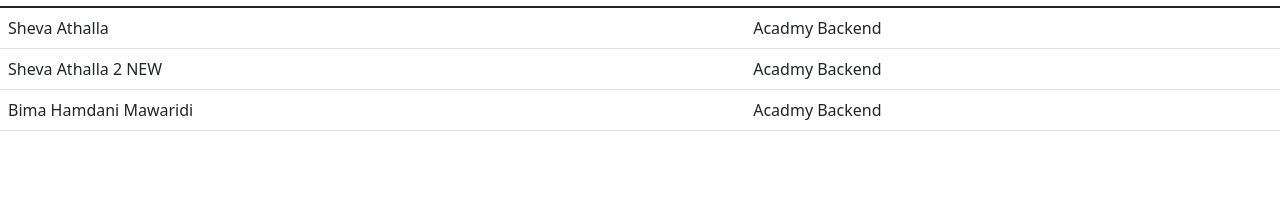
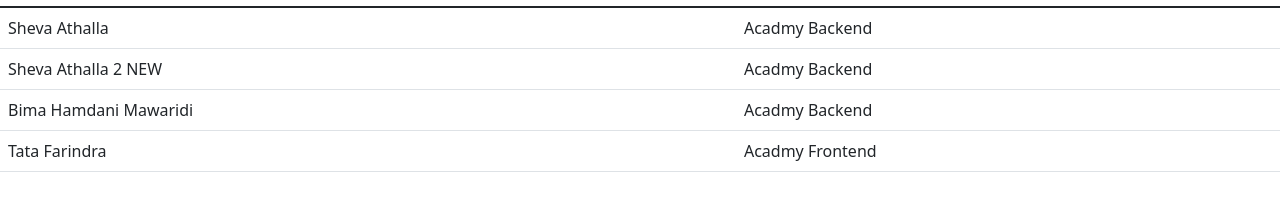
Before and after one commit to weboendercommunity/git-training, a plain HTML site: page index.html in a window 1280 px wide. Shown: the part 90-290 px from the top of the page. Drawn offline with nearby package versions, Linux system fonts and the light colour scheme.

Commit message:
nambah baris tata

```diff
--- a/index.html
+++ b/index.html
@@ -43,6 +43,13 @@
                 <td>
                     Acadmy Backend
                 </td>
+                <tr>
+                    <td>
+                        Tata Farindra
+                    </td>
+                    <td>
+                        Acadmy Frontend
+                    </td>
             </tr>
         </tbody>
     </table>
```
